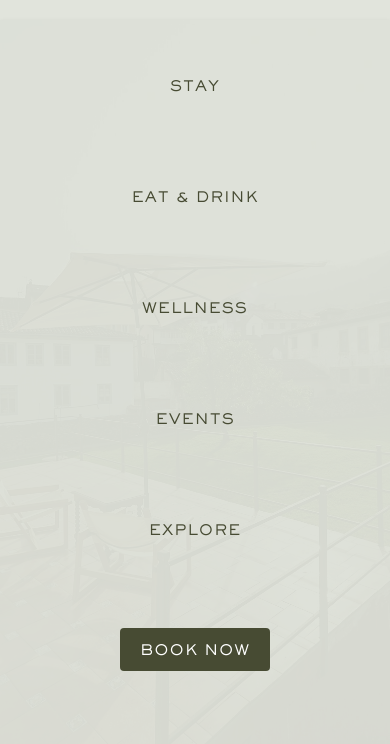
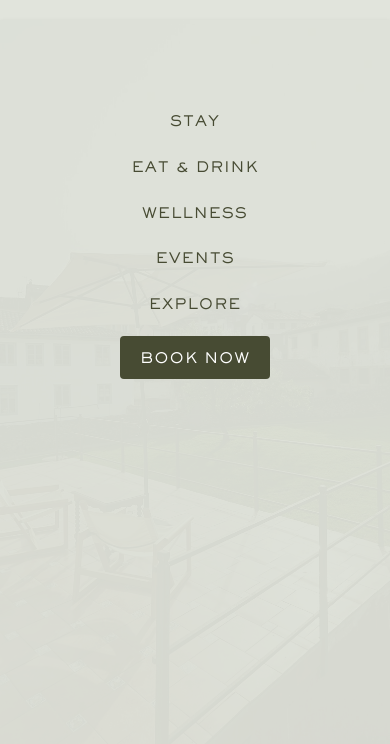
Before and after one commit to skinnynoizze/salas, an Eleventy site: page src/index.html in a window 390 px wide. Both pictures are taken after a click on the button "Toggle menu". Shown: the part 100-844 px from the top of the page. Built offline with nearby package versions, Linux system fonts and the light colour scheme; Eleventy itself is replaced by a stand-in of ours; files that its build step writes are made by us from their sources.

Commit message:
fixed more menu

```diff
--- a/src/css/styles.css
+++ b/src/css/styles.css
@@ -963,6 +963,7 @@ section {
     .menu-toggle {
         display: block;
     }
+
     .main-nav {
         display: none;
         position: fixed;
@@ -986,9 +987,10 @@ section {
         flex-direction: column;
         align-items: center;
         width: 100%;
-        height: 100%;
+        height: 80%;
         display: flex;
-        justify-content: space-evenly;
+        justify-content: flex-start;
+        gap: unset;
     }
     .main-nav li, .main-nav.active li {
         width: 100%;
@@ -1013,7 +1015,6 @@ section {
     .dropdown-content a {
         padding: 10px 0;
         text-align: center;
-        font-size: 0.8rem;
     }
     .footer-content, .footer-top {
         flex-direction: column;
```
